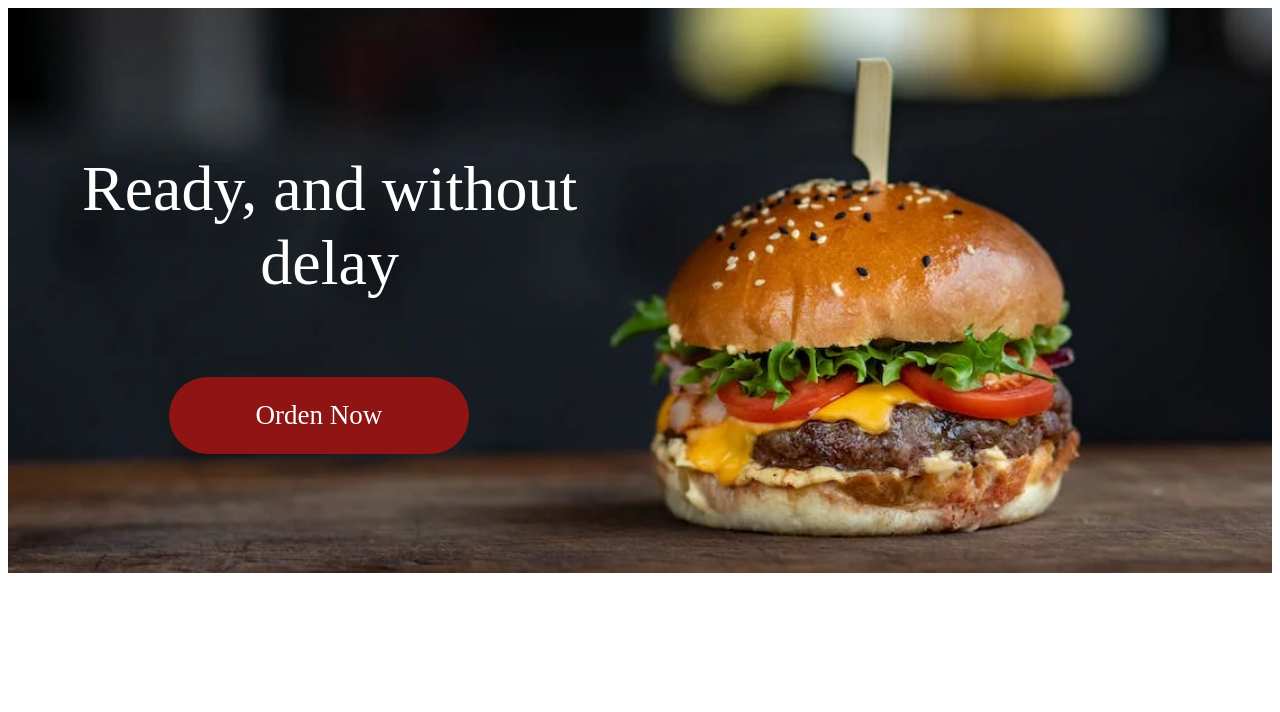
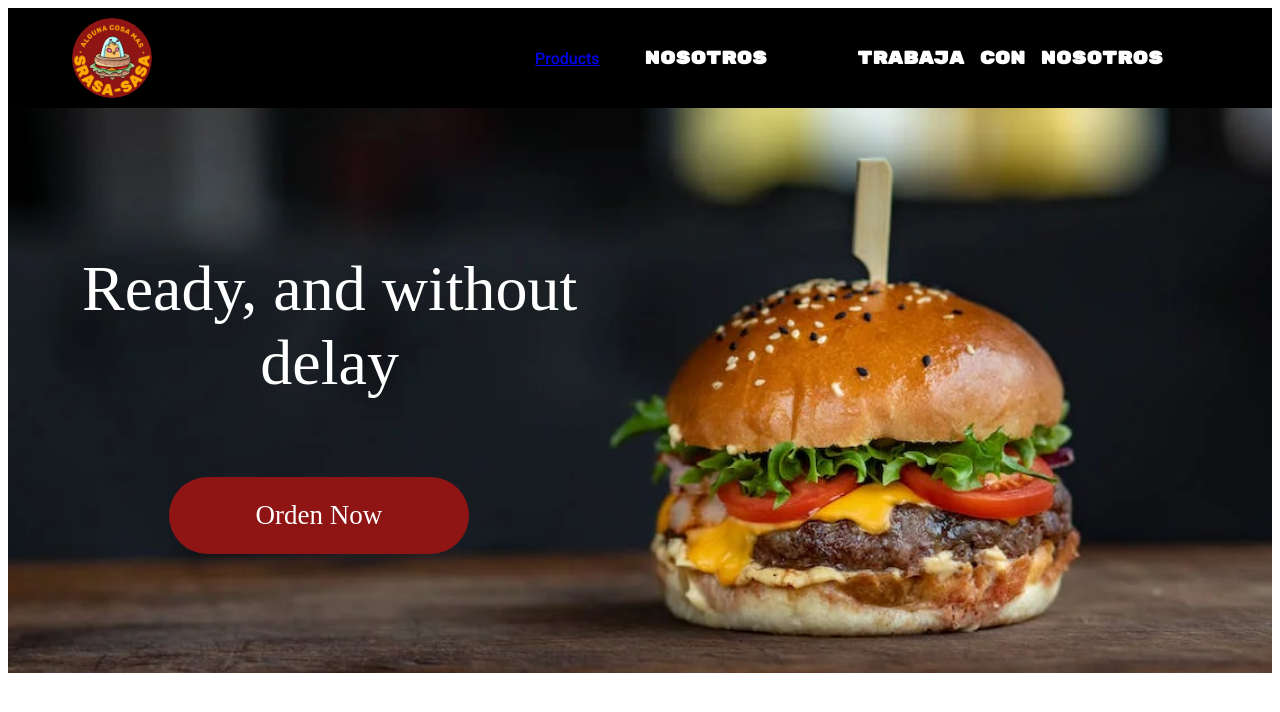
Before and after one commit to EXPRESSFOOD2/customerclient, a React (Create React App) app: page / in a window 1280 px wide. Shown: the top 712 px of the page. Built offline with nearby package versions, Linux system fonts and the light colour scheme; no server answers; a web font is replaced by a local one.

Commit message:
always see the navbar

```diff
--- a/src/App.js
+++ b/src/App.js
@@ -16,7 +16,7 @@ function App() {
   const pathname = location.pathname;
   return (
     <div>
-      {pathname !== "/" && <Navbar />}
+      <Navbar />
       <Routes>
         <Route exact path={"/"} element={<Home />}> </Route>
         <Route path="/register" element={<Register />}></Route>
```
